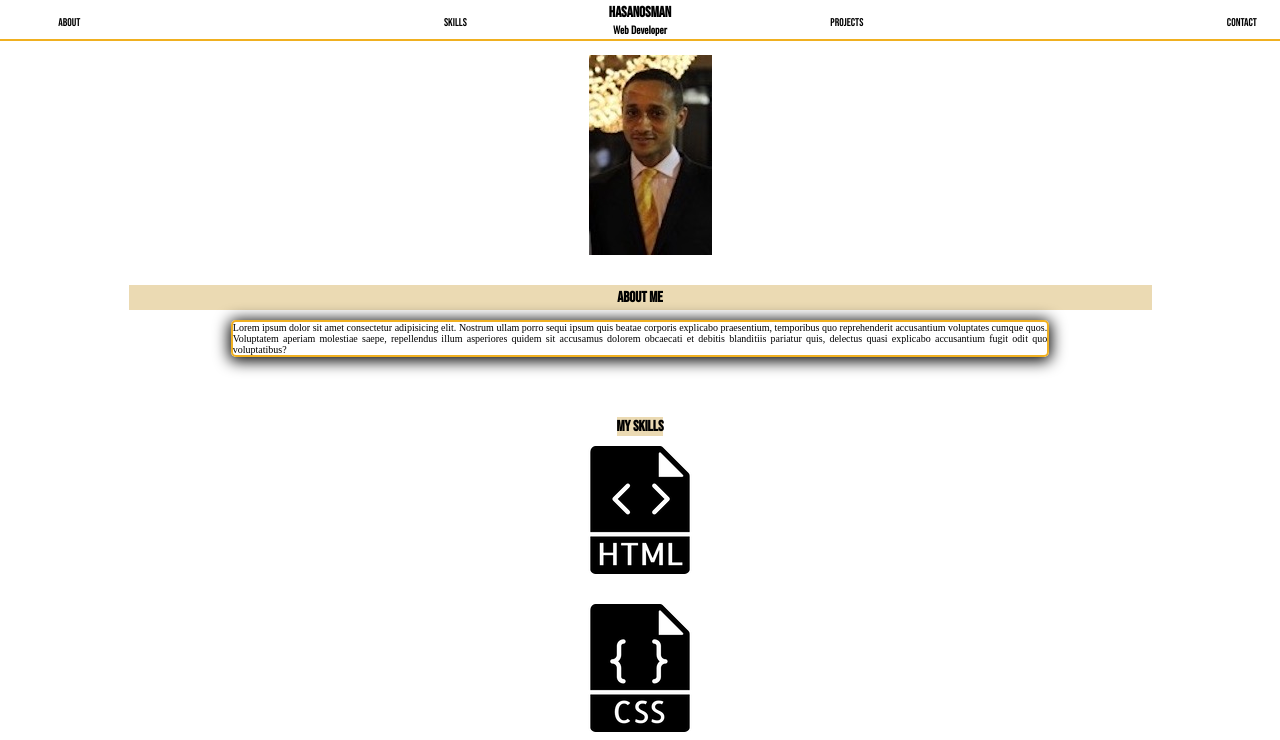
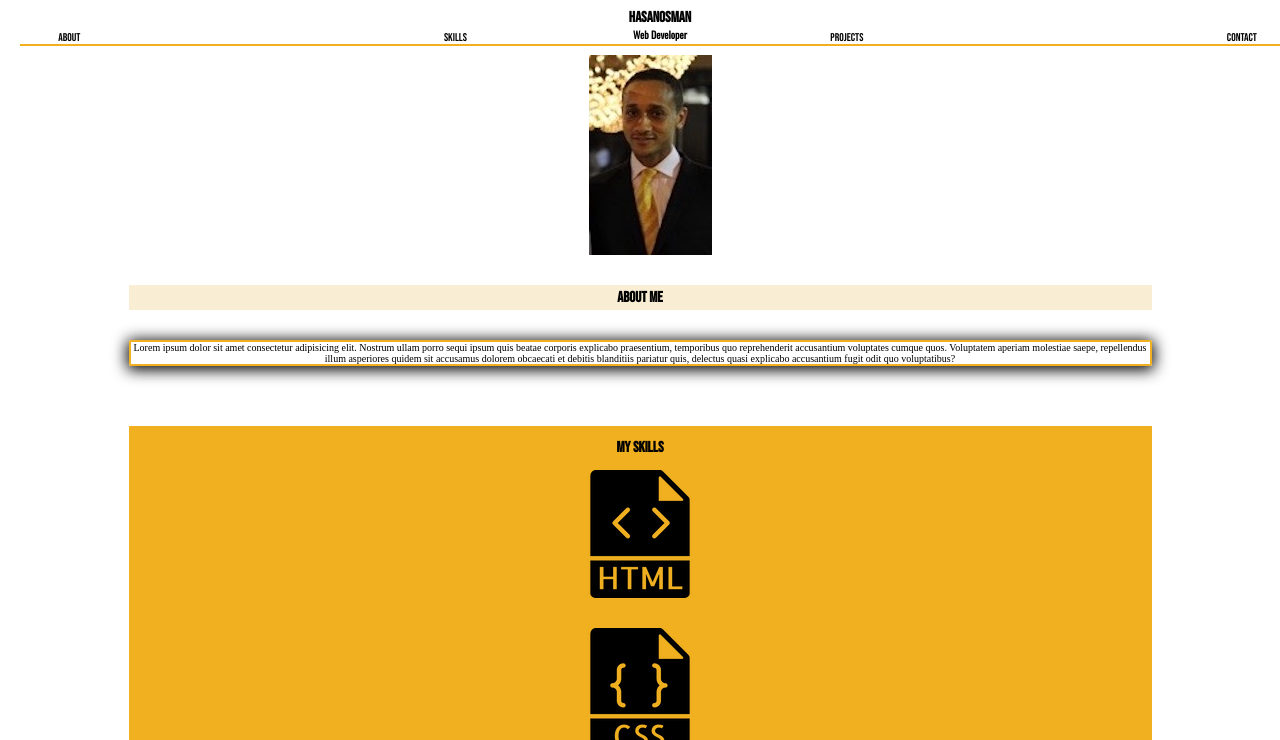
Before and after one commit to hasanosman2020/personalportfolio, a plain HTML site: page hasanosman/index.html in a window 1280 px wide. Shown: the top 740 px of the page. Drawn offline with nearby package versions, Linux system fonts and the light colour scheme.

Commit message:
Fixed bug: bottom margin of 'About Me' title functions as expected.

```diff
--- a/hasanosman/assets/css/style.css
+++ b/hasanosman/assets/css/style.css
@@ -11,8 +11,6 @@ root{
 }
 
 *{
-    margin: 0;
-    padding: 0;
     box-sizing: border-box;
     list-style: none;
     color: #010101;
@@ -25,6 +23,7 @@ html {
 
   body {
     background: white;
+    margin: 0 1rem;
   }
   a{
   text-decoration: none;
@@ -64,10 +63,10 @@ html {
   }
 
   #navbar{
-    outline: 2px solid #f0b020;
     width: 100%;
     position: fixed;
     background-color: white;
+    border-bottom: 2px solid #f0b020;
   }
 
   .menu {
@@ -172,17 +171,16 @@ max-width: 100%;
   text-align: center;
   margin-top: 3rem;
   margin-bottom: 3rem;
-  background: #ebdab3;
+  background: #f9edd3;
 }
 .text_aboutme{
-  max-width: 80%;
+  max-width: 100%;
   margin-top: 3rem;
   margin-bottom: 1rem;
   border: 2px solid #f0b020;
-  border-radius: 5px;
+  border-radius: 2px;
   box-shadow: 0px 2px 15px 2px;
-  margin: 0 auto;
-  text-align: justify;
+  text-align: center;
 }
 .aboutme h2{
   line-height: var(--line_height);
@@ -190,24 +188,18 @@ max-width: 100%;
   margin-bottom: 1rem;
   font-family: 'Bebas Neue', sans-serif;
 }
-
+.skill_header{
+  font-family: 'Bebas Neue', sans-serif;
+}
 .skills_section{
   margin: 5em auto;
+  width: 100%;
   display: flex;
   flex-direction: column;
   align-items: center;
-  max-width: 100%;
-}
-.skill_header {
-  font-family: 'Bebas Neue', sans-serif;
-  margin-bottom: 1rem;
-  background: #ebdab3;
-  text-align: center;
-  margin-top: 1rem;
-}
-.skills_icon {
+  background: #f0b020;
+}                                                 .skills_icon {
   margin-bottom: 3rem;
-  animation: fadeIn;
 }
 
 /*
@@ -226,7 +218,6 @@ max-width: 100%;
   grid-template-columns: minmax(1em, 1fr) minmax(599px, 1023px) minmax(1em, 1fr);
   padding: 0.5em 1em;
   height: 100%;
-  overflow: hidden;
   margin-bottom: 1rem;
   /*background-color: var(--maincolour);*/
 }
--- a/hasanosman/index.html
+++ b/hasanosman/index.html
@@ -60,7 +60,7 @@
     </nav>
 
     <!--END NAVBAR-->
-    <div id="main">
+    <body id="main">
       <!-- START WELCOME SECTION -->
       <section class="welcome_section" id="welcome_section">
         <img
@@ -87,7 +87,9 @@
 
       <!-- START SKILLS SECTION -->
       <section id="skills" class="skills_section">
+        <div class='myskills'>
         <h2 class="skill_header">My Skills</h2>
+        </div>
         <!--<div class="skills-wrapper">-->
           <!--<div class="skills_icon animate_fadeIn">-->
             <img
```
